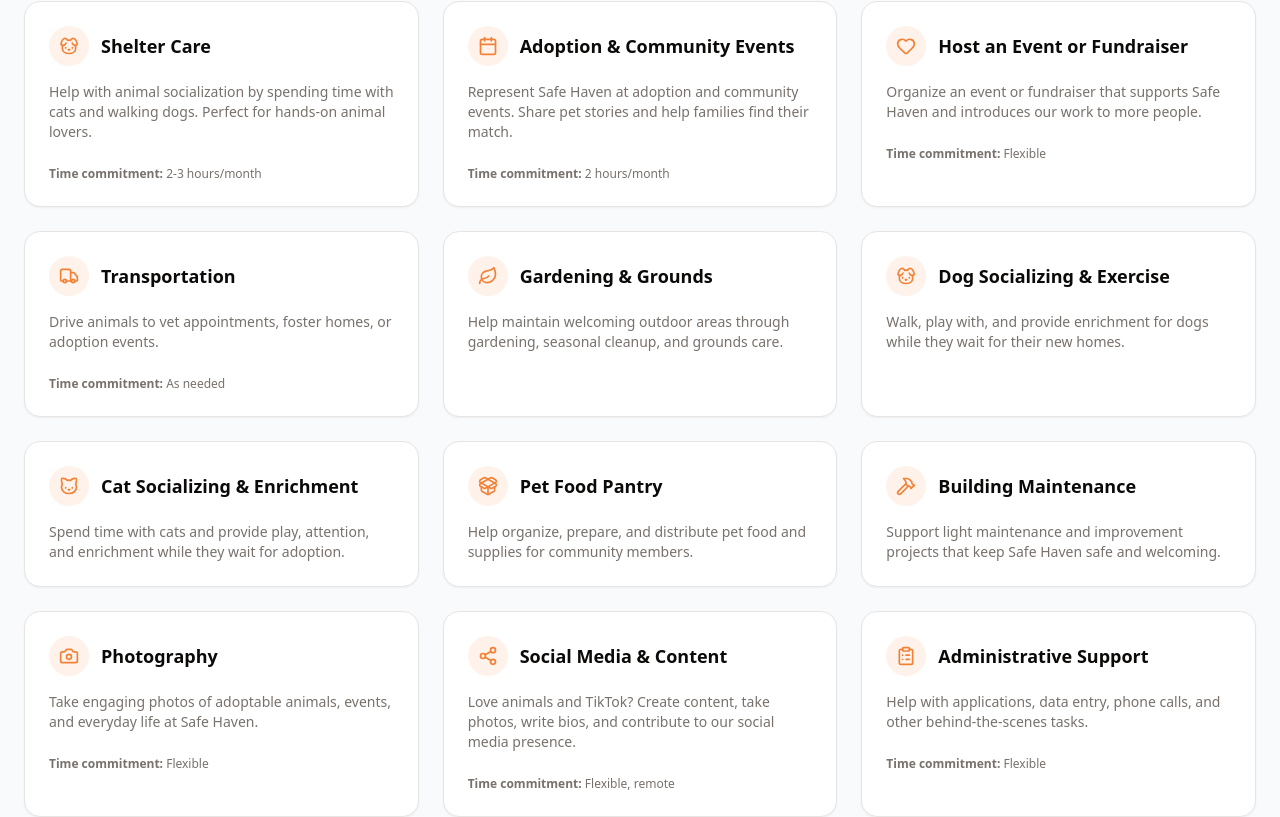
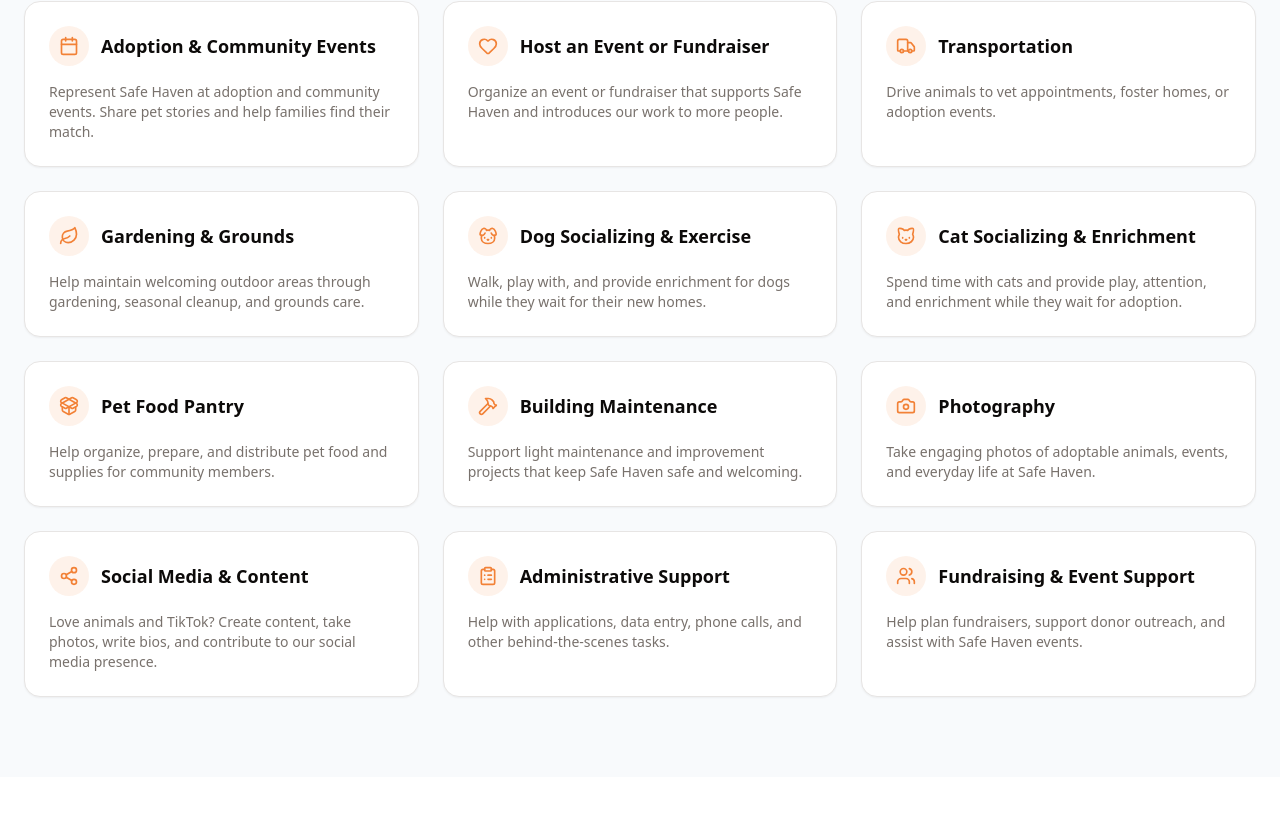
Before and after one commit to 7nqwsvhv99-hash/safe-haven-site, a Next.js app: page /volunteer in a window 1280 px wide. Shown: the part 1140-1957 px from the top of the page. Built offline with nearby package versions, Linux system fonts and the light colour scheme.

Commit message:
Simplify volunteer opportunity cards

```diff
--- a/src/app/volunteer/page.tsx
+++ b/src/app/volunteer/page.tsx
@@ -94,13 +94,6 @@
                   <h3 className="font-bold text-lg">{role.title}</h3>
                 </div>
                 <p className="text-sm text-muted-foreground">{role.description}</p>
-                {role.time && (
-                  <div className="pt-2">
-                    <p className="text-xs text-muted-foreground">
-                      <strong>Time commitment:</strong> {role.time}
-                    </p>
-                  </div>
-                )}
               </Card>
             ))}
           </div>
@@ -193,28 +186,19 @@
 
 const volunteerRoles = [
   {
-    title: "Shelter Care",
-    icon: <Dog className="h-5 w-5 text-primary" />,
-    description: "Help with animal socialization by spending time with cats and walking dogs. Perfect for hands-on animal lovers.",
-    time: "2-3 hours/month",
-  },
-  {
     title: "Adoption & Community Events",
     icon: <Calendar className="h-5 w-5 text-primary" />,
     description: "Represent Safe Haven at adoption and community events. Share pet stories and help families find their match.",
-    time: "2 hours/month",
   },
   {
     title: "Host an Event or Fundraiser",
     icon: <Heart className="h-5 w-5 text-primary" />,
     description: "Organize an event or fundraiser that supports Safe Haven and introduces our work to more people.",
-    time: "Flexible",
   },
   {
     title: "Transportation",
     icon: <Truck className="h-5 w-5 text-primary" />,
     description: "Drive animals to vet appointments, foster homes, or adoption events.",
-    time: "As needed",
   },
   {
     title: "Gardening & Grounds",
@@ -245,24 +229,20 @@
     title: "Photography",
     icon: <Camera className="h-5 w-5 text-primary" />,
     description: "Take engaging photos of adoptable animals, events, and everyday life at Safe Haven.",
-    time: "Flexible",
   },
   {
     title: "Social Media & Content",
     icon: <Share2 className="h-5 w-5 text-primary" />,
     description: "Love animals and TikTok? Create content, take photos, write bios, and contribute to our social media presence.",
-    time: "Flexible, remote",
   },
   {
     title: "Administrative Support",
     icon: <ClipboardList className="h-5 w-5 text-primary" />,
     description: "Help with applications, data entry, phone calls, and other behind-the-scenes tasks.",
-    time: "Flexible",
   },
   {
     title: "Fundraising & Event Support",
     icon: <Users className="h-5 w-5 text-primary" />,
     description: "Help plan fundraisers, support donor outreach, and assist with Safe Haven events.",
-    time: "Flexible",
   },
 ]
```
